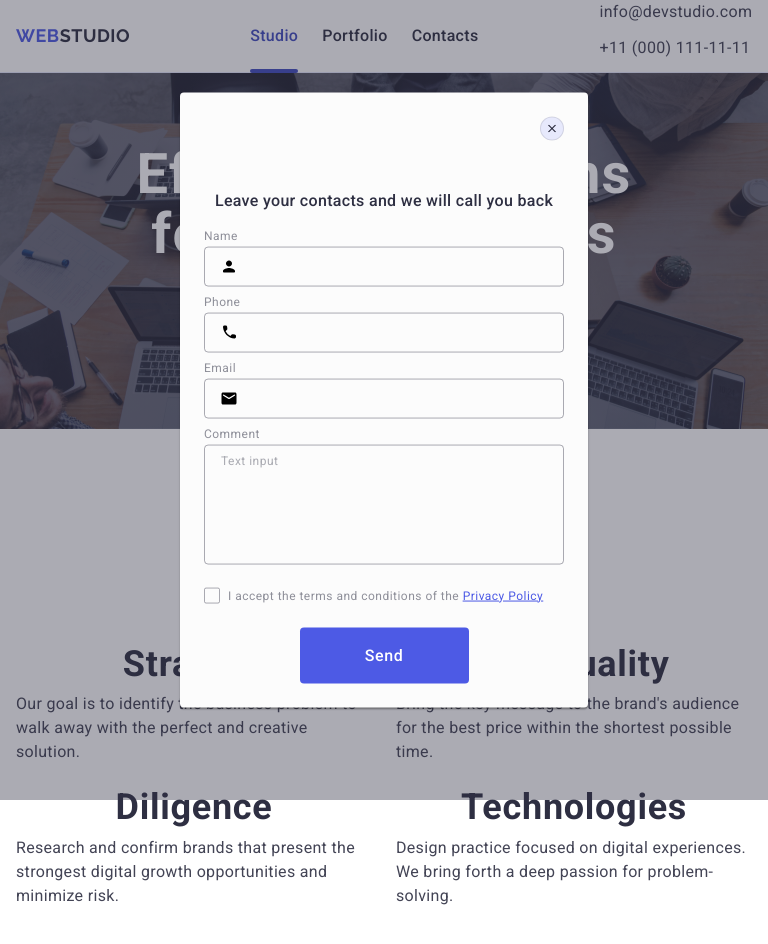
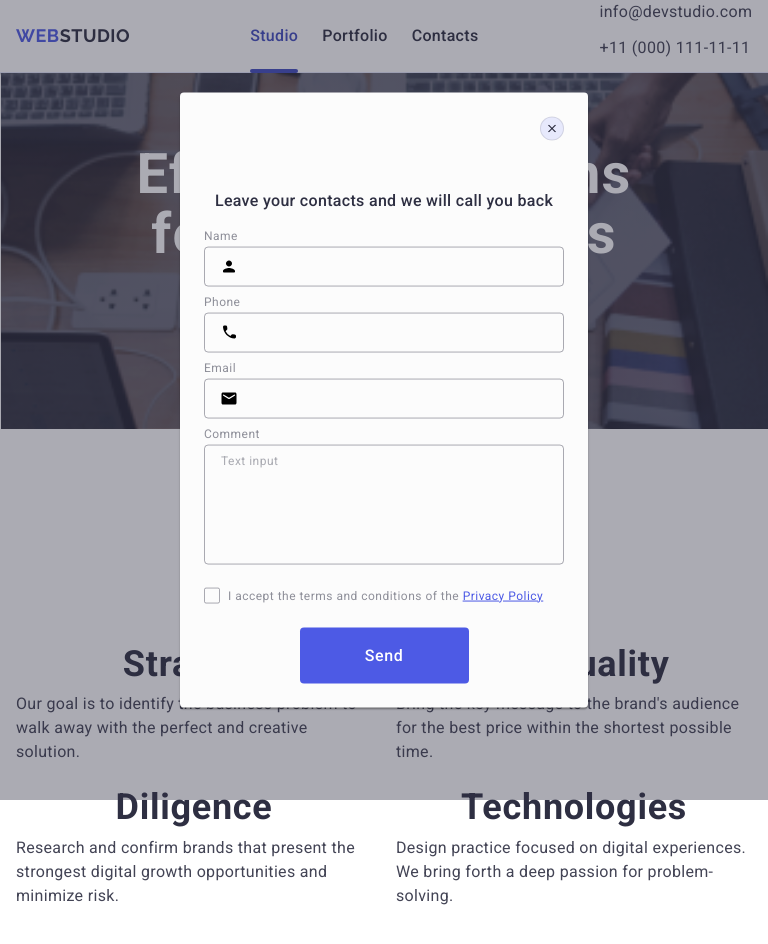
Before and after one commit to UlianaMelevych/goit-markup-hw-06, a plain HTML site: page index.html in a window 768 px wide. Shown: the top 944 px of the page. Drawn offline with nearby package versions, Linux system fonts and the light colour scheme.

Commit message:
add file

```diff
--- a/css/styles.css
+++ b/css/styles.css
@@ -402,7 +402,8 @@ gap: 40px;
     background-image: linear-gradient(rgba(46, 47, 66, 0.7), rgba(46, 47, 66, 0.7)), url("../images/bg-hero-mobile.jpg");
     background-repeat: no-repeat;
     background-size: cover;
-   max-width: 320px;
+   min-width: 320px;
+   max-width: 767px;
     background-position: center;
     }
     @media screen and (min-resolution: 192dpi){
@@ -411,9 +412,10 @@ gap: 40px;
         }
     }
 
-@media screen and (min-width: 767px){
-    .main-page-hero{
-    min-width: 768px;
+@media screen (min-width: 768px) and (max-width: 1157px) {
+    .main-page-hero {
+        min-width: 768px;
+   max-width: 1157px;
      background-image: linear-gradient(rgba(46, 47, 66, 0.7), rgba(46, 47, 66, 0.7)), url("../images/bg-hero-tablet.jpg");
 
     }
@@ -425,7 +427,7 @@ gap: 40px;
 }}
 }
 
-@media screen and (min-width: 1157px){
+@media screen and (min-width: 1158px){
     .main-page-hero{
         min-width: 1158px;
      background-image: linear-gradient(rgba(46, 47, 66, 0.7), rgba(46, 47, 66, 0.7)), url("../images/peopleoffice.jpg");
```
Also changed, not shown: css/old-styles.css (added).
